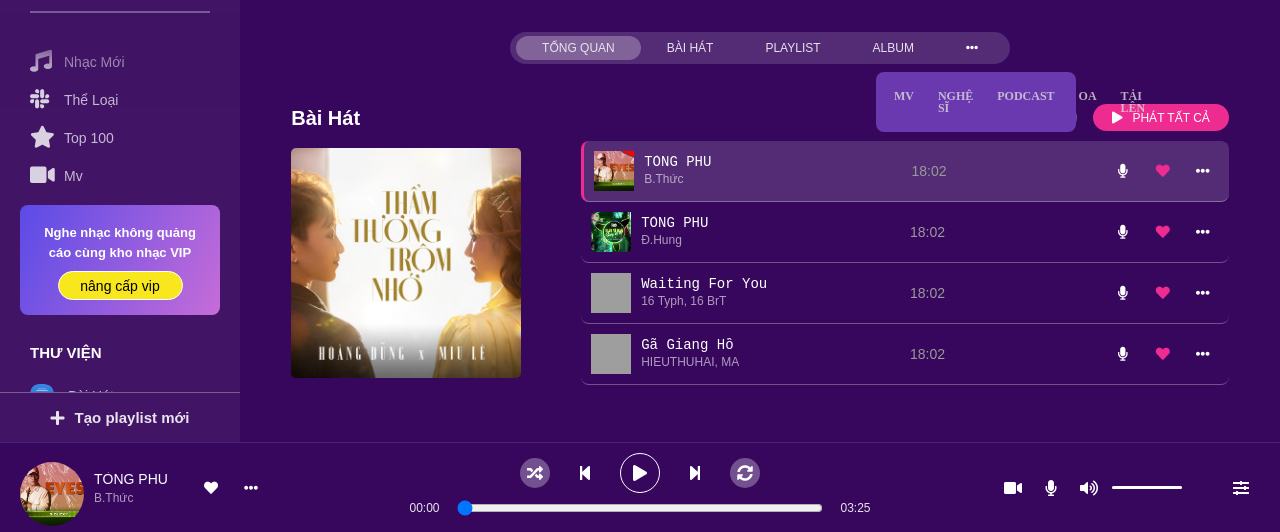
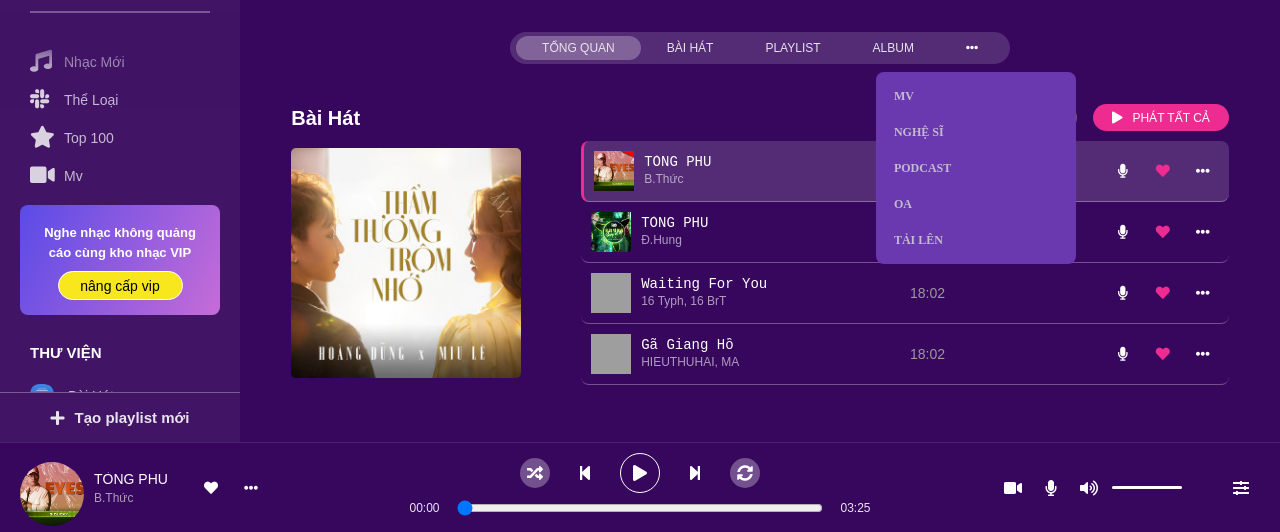
Before and after one commit to nguyendinhhung231202/musicFakeThucTap3, a plain HTML site: page index.html in a window 1280 px wide. Both pictures are taken after a click on the item 971 px from the left and 316 px from the top of the page. Shown: the part 268-800 px from the top of the page. Drawn offline with Linux system fonts and the light colour scheme; no server answers; grey boxes are pictures that could not be loaded.

Commit message:
Update main.css

```diff
--- a/Assets/css/main.css
+++ b/Assets/css/main.css
@@ -33,7 +33,7 @@
     position: absolute;
 } */
 .open {
-    display: flex !important;
+    display: block !important;
 }
 
 .block {
```
